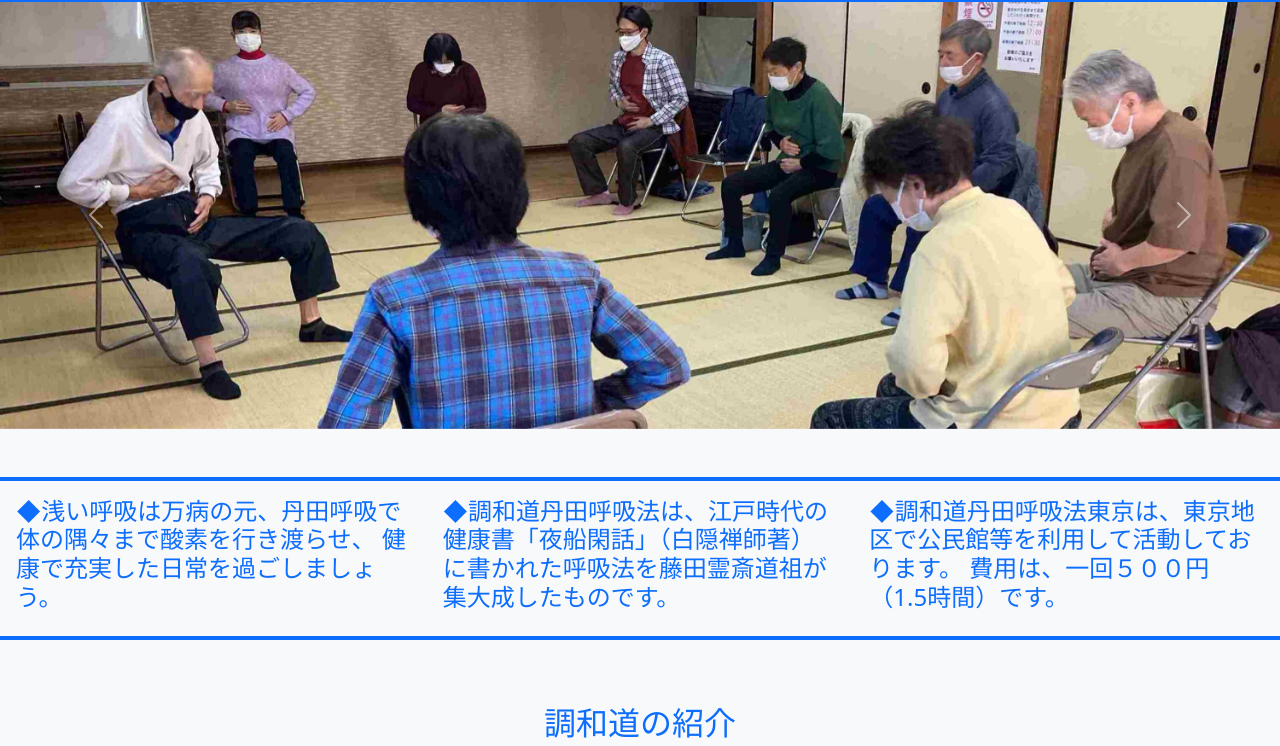
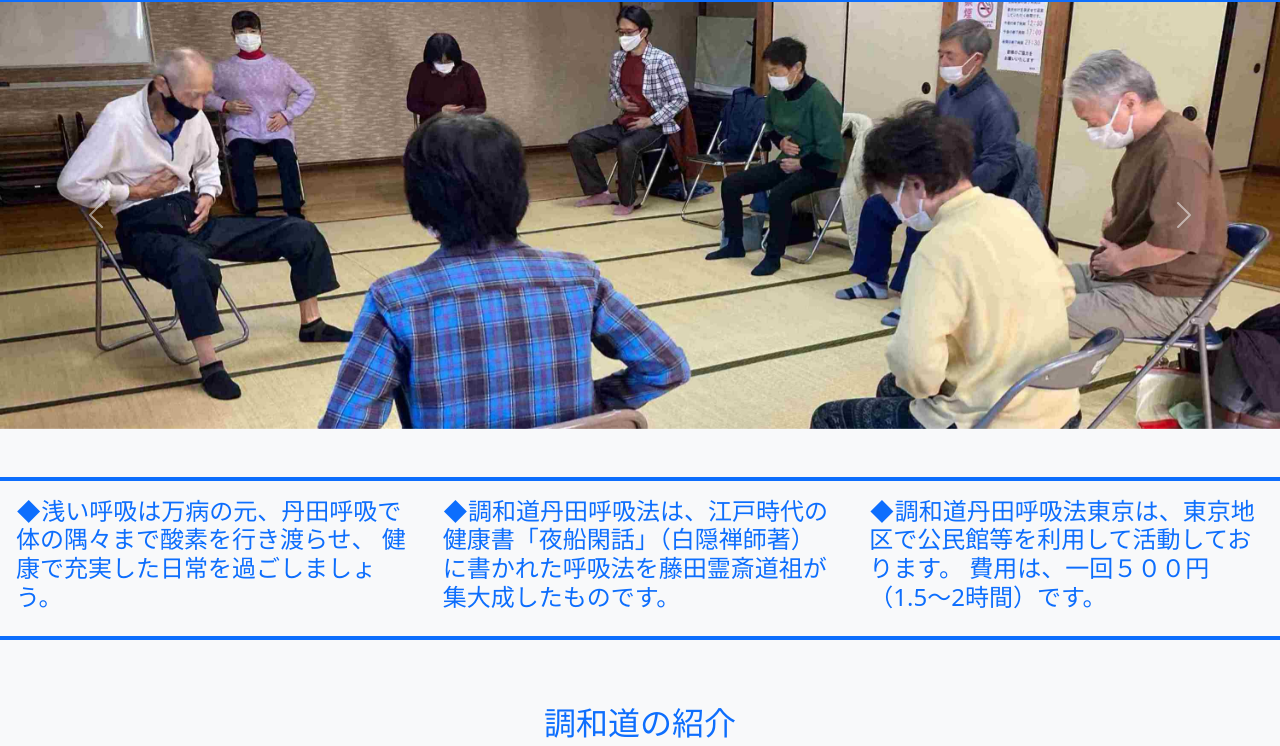
Before and after one commit to hyamashita0519/tanden, a plain HTML site: page index.html in a window 1280 px wide. Shown: the part 54-800 px from the top of the page. Drawn offline with nearby package versions, Linux system fonts and the light colour scheme.

Commit message:
Add files via upload

```diff
--- a/index.html
+++ b/index.html
@@ -66,7 +66,7 @@
 			</div>
 			<div class="card-body col-4  fs-3 bg-light">
 				<h4>◆調和道丹田呼吸法東京は、東京地区で公民館等を利用して活動しております。
-				費用は、一回５００円（1.5時間）です。</h4>
+				費用は、一回５００円（1.5～2時間）です。</h4>
 			</div>
 		</div>
 
```
